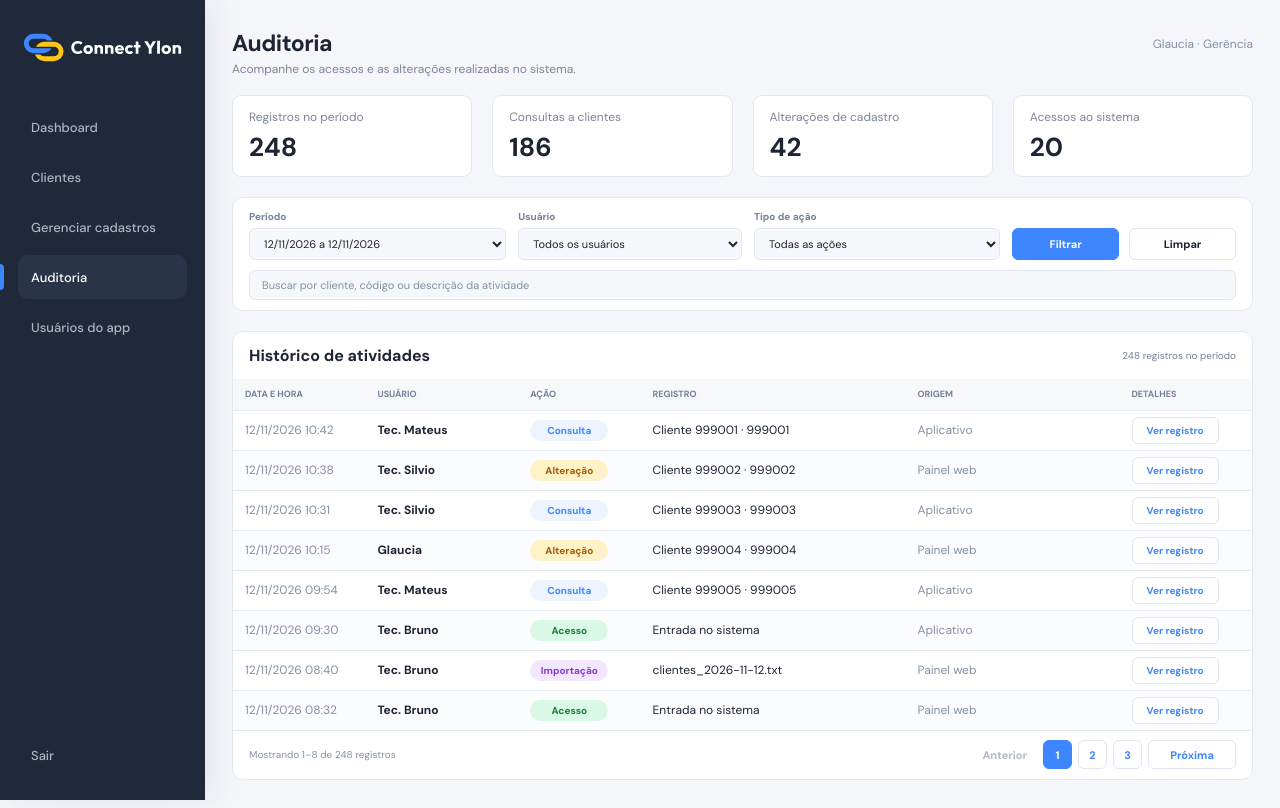
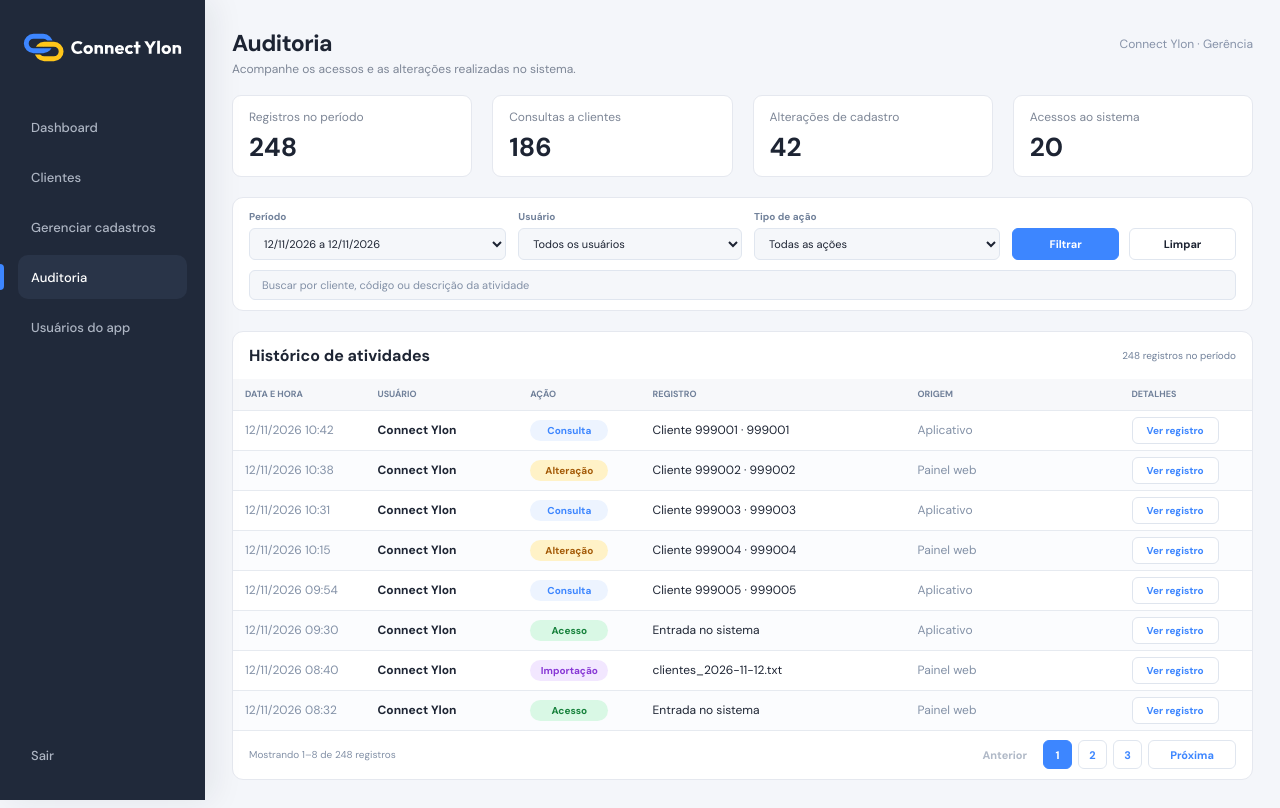
Before and after one commit to Stiles7/connectylon_commits, a plain HTML site: page pages/auditoria.html in a window 1280 px wide. Drawn offline with Linux system fonts and the light colour scheme.

Commit message:
chore: anonymize demo identities and refresh cache
Use Connect Ylon and connectylon@gmail.com throughout demo user views while preserving roles. Bump the service worker cache for updated frontend assets.

Co-authored-by: Copilot <223556219+Copilot@users.noreply.github.com>

```diff
--- a/assets/audit-page.js
+++ b/assets/audit-page.js
@@ -1,36 +1,36 @@
 const activities = [
-	{ date: '2026-11-12', time: '10:42', user: 'Tec. Mateus', action: 'Consulta', record: 'Cliente 999001 · 999001', origin: 'Aplicativo', description: 'Consultou os dados do cliente de código 999001.' },
-	{ date: '2026-11-12', time: '10:38', user: 'Tec. Silvio', action: 'Alteração', record: 'Cliente 999002 · 999002', origin: 'Painel web', description: 'Atualizou informações dos equipamentos cadastrados.' },
-	{ date: '2026-11-12', time: '10:31', user: 'Tec. Silvio', action: 'Consulta', record: 'Cliente 999003 · 999003', origin: 'Aplicativo', description: 'Consultou os dados do cliente de código 999003.' },
-	{ date: '2026-11-12', time: '10:15', user: 'Glaucia', action: 'Alteração', record: 'Cliente 999004 · 999004', origin: 'Painel web', description: 'Editou dados de acesso dos equipamentos do cliente.' },
-	{ date: '2026-11-12', time: '09:54', user: 'Tec. Mateus', action: 'Consulta', record: 'Cliente 999005 · 999005', origin: 'Aplicativo', description: 'Consultou os dados do cliente de código 999005.' },
-	{ date: '2026-11-12', time: '09:30', user: 'Tec. Bruno', action: 'Acesso', record: 'Entrada no sistema', origin: 'Aplicativo', description: 'Entrou no sistema pelo aplicativo.' },
-	{ date: '2026-11-12', time: '08:40', user: 'Tec. Bruno', action: 'Importação', record: 'clientes_2026-11-12.txt', origin: 'Painel web', description: 'Importou arquivo de clientes do Moni Software.' },
-	{ date: '2026-11-12', time: '08:32', user: 'Tec. Bruno', action: 'Acesso', record: 'Entrada no sistema', origin: 'Painel web', description: 'Entrou no sistema pelo painel web.' },
-	{ date: '2026-11-12', time: '08:18', user: 'Glaucia', action: 'Consulta', record: 'Cliente 999001 · 999001', origin: 'Painel web', description: 'Consultou o histórico do cliente de código 999001.' },
-	{ date: '2026-11-12', time: '08:06', user: 'Tec. Mateus', action: 'Acesso', record: 'Entrada no sistema', origin: 'Aplicativo', description: 'Entrou no sistema pelo aplicativo.' },
-	{ date: '2026-11-12', time: '07:52', user: 'Tec. Silvio', action: 'Consulta', record: 'Cliente 999003 · 999003', origin: 'Aplicativo', description: 'Consultou as informações dos equipamentos.' },
-	{ date: '2026-11-12', time: '07:45', user: 'Glaucia', action: 'Alteração', record: 'Cliente 999005 · 999005', origin: 'Painel web', description: 'Atualizou os dados de contato do cliente.' },
-	{ date: '2026-11-12', time: '07:32', user: 'Tec. Bruno', action: 'Consulta', record: 'Cliente 999004 · 999004', origin: 'Aplicativo', description: 'Consultou os dados do cliente de código 999004.' },
-	{ date: '2026-11-12', time: '07:20', user: 'Tec. Mateus', action: 'Acesso', record: 'Entrada no sistema', origin: 'Aplicativo', description: 'Entrou no sistema pelo aplicativo.' },
-	{ date: '2026-11-12', time: '07:05', user: 'Glaucia', action: 'Importação', record: 'clientes_2026-11-05.txt', origin: 'Painel web', description: 'Revisou o relatório da importação anterior.' },
-	{ date: '2026-11-12', time: '06:48', user: 'Tec. Silvio', action: 'Consulta', record: 'Cliente 999002 · 999002', origin: 'Aplicativo', description: 'Consultou os dados do cliente de código 999002.' },
-	{ date: '2026-11-12', time: '06:35', user: 'Tec. Bruno', action: 'Acesso', record: 'Entrada no sistema', origin: 'Painel web', description: 'Entrou no sistema pelo painel web.' },
-	{ date: '2026-11-12', time: '06:22', user: 'Glaucia', action: 'Alteração', record: 'Cliente 999003 · 999003', origin: 'Painel web', description: 'Atualizou os dados de acesso do cliente.' },
-	{ date: '2026-11-12', time: '06:08', user: 'Tec. Mateus', action: 'Consulta', record: 'Cliente 999005 · 999005', origin: 'Aplicativo', description: 'Consultou os dados do cliente de código 999005.' },
-	{ date: '2026-11-12', time: '05:54', user: 'Tec. Silvio', action: 'Acesso', record: 'Entrada no sistema', origin: 'Aplicativo', description: 'Entrou no sistema pelo aplicativo.' },
-	{ date: '2026-11-12', time: '05:40', user: 'Glaucia', action: 'Consulta', record: 'Cliente 999004 · 999004', origin: 'Painel web', description: 'Consultou os dados do cliente de código 999004.' },
-	{ date: '2026-11-12', time: '05:18', user: 'Tec. Bruno', action: 'Alteração', record: 'Cliente 999001 · 999001', origin: 'Painel web', description: 'Atualizou os dados de um equipamento.' },
-	{ date: '2026-11-12', time: '05:02', user: 'Tec. Mateus', action: 'Acesso', record: 'Entrada no sistema', origin: 'Aplicativo', description: 'Entrou no sistema pelo aplicativo.' },
-	{ date: '2026-11-12', time: '04:47', user: 'Tec. Silvio', action: 'Consulta', record: 'Cliente 999002 · 999002', origin: 'Aplicativo', description: 'Consultou os dados do cliente de código 999002.' },
-	{ date: '2026-11-11', time: '18:22', user: 'Glaucia', action: 'Alteração', record: 'Cliente 999005 · 999005', origin: 'Painel web', description: 'Atualizou os dados do cliente.' },
-	{ date: '2026-11-11', time: '17:50', user: 'Tec. Mateus', action: 'Consulta', record: 'Cliente 999001 · 999001', origin: 'Aplicativo', description: 'Consultou os dados do cliente de código 999001.' },
-	{ date: '2026-11-11', time: '16:41', user: 'Tec. Bruno', action: 'Acesso', record: 'Entrada no sistema', origin: 'Painel web', description: 'Entrou no sistema pelo painel web.' },
-	{ date: '2026-11-11', time: '15:16', user: 'Tec. Silvio', action: 'Importação', record: 'clientes_2026-11-11.txt', origin: 'Painel web', description: 'Importou arquivo de clientes do Moni Software.' },
-	{ date: '2026-11-10', time: '14:32', user: 'Tec. Bruno', action: 'Consulta', record: 'Cliente 999003 · 999003', origin: 'Aplicativo', description: 'Consultou os dados do cliente de código 999003.' },
-	{ date: '2026-11-10', time: '13:10', user: 'Glaucia', action: 'Acesso', record: 'Entrada no sistema', origin: 'Painel web', description: 'Entrou no sistema pelo painel web.' },
-	{ date: '2026-11-10', time: '11:06', user: 'Tec. Mateus', action: 'Alteração', record: 'Cliente 999004 · 999004', origin: 'Painel web', description: 'Atualizou os dados de acesso dos equipamentos.' },
-	{ date: '2026-11-10', time: '09:48', user: 'Tec. Silvio', action: 'Consulta', record: 'Cliente 999005 · 999005', origin: 'Aplicativo', description: 'Consultou os dados do cliente de código 999005.' }
+	{ date: '2026-11-12', time: '10:42', user: 'Connect Ylon', action: 'Consulta', record: 'Cliente 999001 · 999001', origin: 'Aplicativo', description: 'Consultou os dados do cliente de código 999001.' },
+	{ date: '2026-11-12', time: '10:38', user: 'Connect Ylon', action: 'Alteração', record: 'Cliente 999002 · 999002', origin: 'Painel web', description: 'Atualizou informações dos equipamentos cadastrados.' },
+	{ date: '2026-11-12', time: '10:31', user: 'Connect Ylon', action: 'Consulta', record: 'Cliente 999003 · 999003', origin: 'Aplicativo', description: 'Consultou os dados do cliente de código 999003.' },
+	{ date: '2026-11-12', time: '10:15', user: 'Connect Ylon', action: 'Alteração', record: 'Cliente 999004 · 999004', origin: 'Painel web', description: 'Editou dados de acesso dos equipamentos do cliente.' },
+	{ date: '2026-11-12', time: '09:54', user: 'Connect Ylon', action: 'Consulta', record: 'Cliente 999005 · 999005', origin: 'Aplicativo', description: 'Consultou os dados do cliente de código 999005.' },
+	{ date: '2026-11-12', time: '09:30', user: 'Connect Ylon', action: 'Acesso', record: 'Entrada no sistema', origin: 'Aplicativo', description: 'Entrou no sistema pelo aplicativo.' },
+	{ date: '2026-11-12', time: '08:40', user: 'Connect Ylon', action: 'Importação', record: 'clientes_2026-11-12.txt', origin: 'Painel web', description: 'Importou arquivo de clientes do Moni Software.' },
+	{ date: '2026-11-12', time: '08:32', user: 'Connect Ylon', action: 'Acesso', record: 'Entrada no sistema', origin: 'Painel web', description: 'Entrou no sistema pelo painel web.' },
+	{ date: '2026-11-12', time: '08:18', user: 'Connect Ylon', action: 'Consulta', record: 'Cliente 999001 · 999001', origin: 'Painel web', description: 'Consultou o histórico do cliente de código 999001.' },
+	{ date: '2026-11-12', time: '08:06', user: 'Connect Ylon', action: 'Acesso', record: 'Entrada no sistema', origin: 'Aplicativo', description: 'Entrou no sistema pelo aplicativo.' },
+	{ date: '2026-11-12', time: '07:52', user: 'Connect Ylon', action: 'Consulta', record: 'Cliente 999003 · 999003', origin: 'Aplicativo', description: 'Consultou as informações dos equipamentos.' },
+	{ date: '2026-11-12', time: '07:45', user: 'Connect Ylon', action: 'Alteração', record: 'Cliente 999005 · 999005', origin: 'Painel web', description: 'Atualizou os dados de contato do cliente.' },
+	{ date: '2026-11-12', time: '07:32', user: 'Connect Ylon', action: 'Consulta', record: 'Cliente 999004 · 999004', origin: 'Aplicativo', description: 'Consultou os dados do cliente de código 999004.' },
+	{ date: '2026-11-12', time: '07:20', user: 'Connect Ylon', action: 'Acesso', record: 'Entrada no sistema', origin: 'Aplicativo', description: 'Entrou no sistema pelo aplicativo.' },
+	{ date: '2026-11-12', time: '07:05', user: 'Connect Ylon', action: 'Importação', record: 'clientes_2026-11-05.txt', origin: 'Painel web', description: 'Revisou o relatório da importação anterior.' },
+	{ date: '2026-11-12', time: '06:48', user: 'Connect Ylon', action: 'Consulta', record: 'Cliente 999002 · 999002', origin: 'Aplicativo', description: 'Consultou os dados do cliente de código 999002.' },
+	{ date: '2026-11-12', time: '06:35', user: 'Connect Ylon', action: 'Acesso', record: 'Entrada no sistema', origin: 'Painel web', description: 'Entrou no sistema pelo painel web.' },
+	{ date: '2026-11-12', time: '06:22', user: 'Connect Ylon', action: 'Alteração', record: 'Cliente 999003 · 999003', origin: 'Painel web', description: 'Atualizou os dados de acesso do cliente.' },
+	{ date: '2026-11-12', time: '06:08', user: 'Connect Ylon', action: 'Consulta', record: 'Cliente 999005 · 999005', origin: 'Aplicativo', description: 'Consultou os dados do cliente de código 999005.' },
+	{ date: '2026-11-12', time: '05:54', user: 'Connect Ylon', action: 'Acesso', record: 'Entrada no sistema', origin: 'Aplicativo', description: 'Entrou no sistema pelo aplicativo.' },
+	{ date: '2026-11-12', time: '05:40', user: 'Connect Ylon', action: 'Consulta', record: 'Cliente 999004 · 999004', origin: 'Painel web', description: 'Consultou os dados do cliente de código 999004.' },
+	{ date: '2026-11-12', time: '05:18', user: 'Connect Ylon', action: 'Alteração', record: 'Cliente 999001 · 999001', origin: 'Painel web', description: 'Atualizou os dados de um equipamento.' },
+	{ date: '2026-11-12', time: '05:02', user: 'Connect Ylon', action: 'Acesso', record: 'Entrada no sistema', origin: 'Aplicativo', description: 'Entrou no sistema pelo aplicativo.' },
+	{ date: '2026-11-12', time: '04:47', user: 'Connect Ylon', action: 'Consulta', record: 'Cliente 999002 · 999002', origin: 'Aplicativo', description: 'Consultou os dados do cliente de código 999002.' },
+	{ date: '2026-11-11', time: '18:22', user: 'Connect Ylon', action: 'Alteração', record: 'Cliente 999005 · 999005', origin: 'Painel web', description: 'Atualizou os dados do cliente.' },
+	{ date: '2026-11-11', time: '17:50', user: 'Connect Ylon', action: 'Consulta', record: 'Cliente 999001 · 999001', origin: 'Aplicativo', description: 'Consultou os dados do cliente de código 999001.' },
+	{ date: '2026-11-11', time: '16:41', user: 'Connect Ylon', action: 'Acesso', record: 'Entrada no sistema', origin: 'Painel web', description: 'Entrou no sistema pelo painel web.' },
+	{ date: '2026-11-11', time: '15:16', user: 'Connect Ylon', action: 'Importação', record: 'clientes_2026-11-11.txt', origin: 'Painel web', description: 'Importou arquivo de clientes do Moni Software.' },
+	{ date: '2026-11-10', time: '14:32', user: 'Connect Ylon', action: 'Consulta', record: 'Cliente 999003 · 999003', origin: 'Aplicativo', description: 'Consultou os dados do cliente de código 999003.' },
+	{ date: '2026-11-10', time: '13:10', user: 'Connect Ylon', action: 'Acesso', record: 'Entrada no sistema', origin: 'Painel web', description: 'Entrou no sistema pelo painel web.' },
+	{ date: '2026-11-10', time: '11:06', user: 'Connect Ylon', action: 'Alteração', record: 'Cliente 999004 · 999004', origin: 'Painel web', description: 'Atualizou os dados de acesso dos equipamentos.' },
+	{ date: '2026-11-10', time: '09:48', user: 'Connect Ylon', action: 'Consulta', record: 'Cliente 999005 · 999005', origin: 'Aplicativo', description: 'Consultou os dados do cliente de código 999005.' }
 ];
 
 const pageSize = 8;
--- a/pages/auditoria.html
+++ b/pages/auditoria.html
@@ -31,7 +31,7 @@
 				<h1>Auditoria</h1>
 				<p>Acompanhe os acessos e as alterações realizadas no sistema.</p>
 			</div>
-			<p class="profile">Glaucia · Gerência</p>
+			<p class="profile">Connect Ylon · Gerência</p>
 		</header>
 
 		<section class="audit-summary" aria-label="Resumo da auditoria">
@@ -68,10 +68,7 @@
 					<span>Usuário</span>
 					<select id="audit-user">
 						<option value="all">Todos os usuários</option>
-						<option value="Tec. Mateus">Tec. Mateus</option>
-						<option value="Tec. Silvio">Tec. Silvio</option>
-						<option value="Glaucia">Glaucia</option>
-						<option value="Tec. Bruno">Tec. Bruno</option>
+						<option value="Connect Ylon">Connect Ylon</option>
 					</select>
 				</label>
 				<label class="audit-filter-field">
--- a/service-worker.js
+++ b/service-worker.js
@@ -1,4 +1,4 @@
-const CACHE_NAME = 'connect-ylon-shell-v2';
+const CACHE_NAME = 'connect-ylon-shell-v5';
 const APP_SHELL = [
 	'./',
 	'./index.html',
```
Also changed, not shown: assets/users-page.js (+21 -11 lines), index.html (+1 -1 lines), pages/cliente.html (+1 -1 lines), pages/gerencia.html (+1 -1 lines), pages/login.html (+1 -1 lines), pages/usuario.html (+1 -1 lines).
